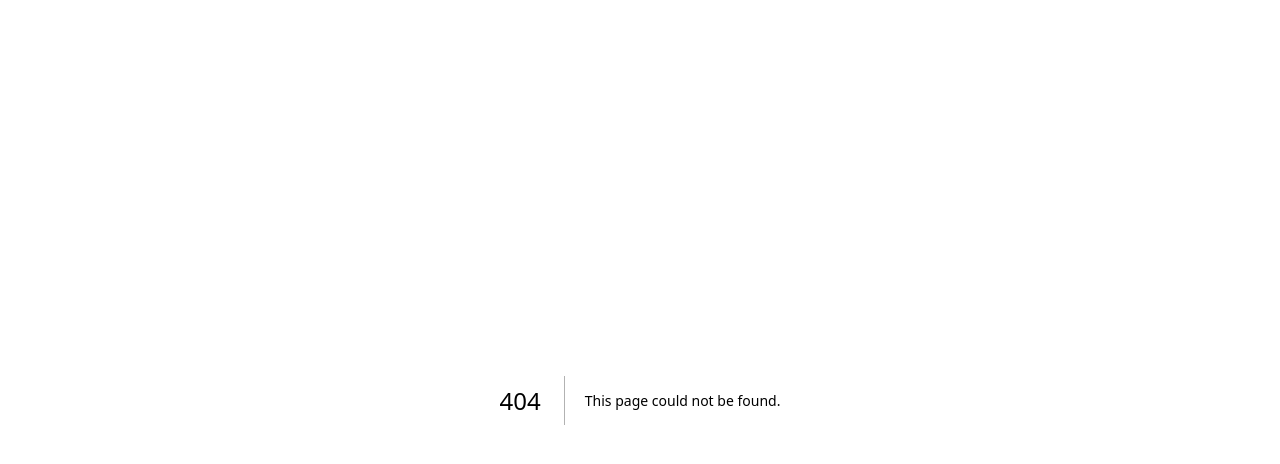
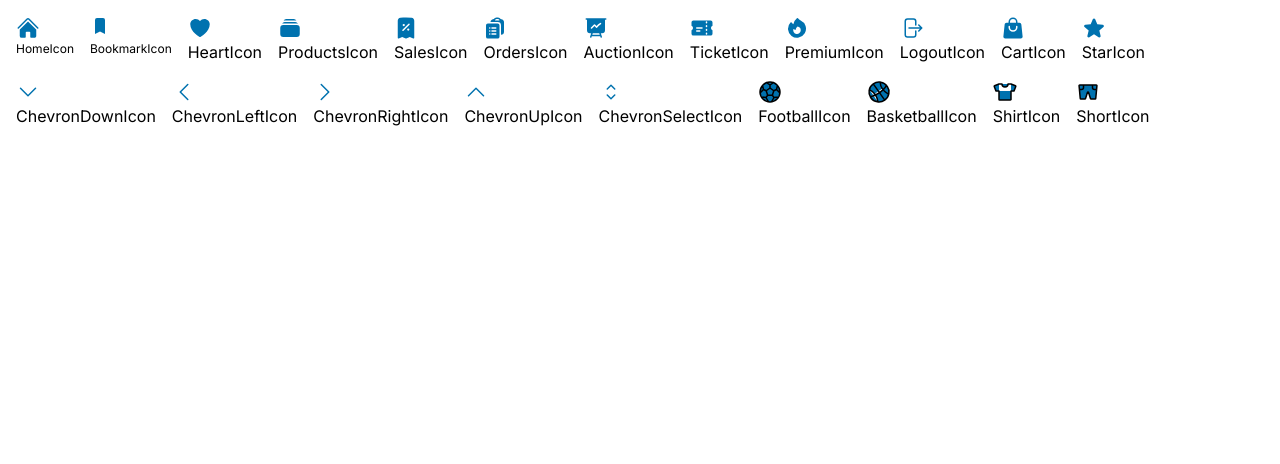
Before and after one commit to KADMCap/ClubSportShop, a Next.js app: page /icons in a window 1280 px wide. Before the commit this address had no page. Shown: the top 464 px of the page. Built offline with nearby package versions, Linux system fonts and the light colour scheme.

Commit message:
add icons page

```diff
--- /dev/null
+++ b/pages/icons.tsx
@@ -0,0 +1,95 @@
+import {
+  HomeIcon,
+  BookmarkIcon,
+  HeartIcon,
+  ProductsIcon,
+  SalesIcon,
+  OrdersIcon,
+  AuctionIcon,
+  TicketIcon,
+  PremiumIcon,
+  LogoutIcon,
+  CartIcon,
+  StarIcon,
+  ChevronDownIcon,
+  ChevronLeftIcon,
+  ChevronRightIcon,
+  ChevronUpIcon,
+  ChevronSelectIcon,
+  FootballIcon,
+  BasketballIcon,
+  ShirtIcon,
+  ShortIcon,
+} from "@/components/Icons";
+
+const IconsPage = () => {
+  return (
+    <div className="flex flex-row flex-wrap w-full h-auto gap-4 p-4 bg-white">
+      <div className="flex flex-col">
+        <HomeIcon /> <div className="text-sm">HomeIcon</div>
+      </div>
+      <div className="flex flex-col">
+        <BookmarkIcon /> <div className="text-sm">BookmarkIcon</div>
+      </div>
+      <div className="flex flex-col">
+        <HeartIcon /> <div>HeartIcon</div>
+      </div>
+      <div className="flex flex-col">
+        <ProductsIcon /> <div>ProductsIcon</div>
+      </div>
+      <div className="flex flex-col">
+        <SalesIcon /> <div>SalesIcon</div>
+      </div>
+      <div className="flex flex-col">
+        <OrdersIcon /> <div>OrdersIcon</div>
+      </div>
+      <div className="flex flex-col">
+        <AuctionIcon /> <div>AuctionIcon</div>
+      </div>
+      <div className="flex flex-col">
+        <TicketIcon /> <div>TicketIcon</div>
+      </div>
+      <div className="flex flex-col">
+        <PremiumIcon /> <div>PremiumIcon</div>
+      </div>
+      <div className="flex flex-col">
+        <LogoutIcon /> <div>LogoutIcon</div>
+      </div>
+      <div className="flex flex-col">
+        <CartIcon /> <div>CartIcon</div>
+      </div>
+      <div className="flex flex-col">
+        <StarIcon /> <div>StarIcon</div>
+      </div>
+      <div className="flex flex-col">
+        <ChevronDownIcon /> <div>ChevronDownIcon</div>
+      </div>
+      <div className="flex flex-col">
+        <ChevronLeftIcon /> <div>ChevronLeftIcon</div>
+      </div>
+      <div className="flex flex-col">
+        <ChevronRightIcon /> <div>ChevronRightIcon</div>
+      </div>
+      <div className="flex flex-col">
+        <ChevronUpIcon /> <div>ChevronUpIcon</div>
+      </div>
+      <div className="flex flex-col">
+        <ChevronSelectIcon /> <div>ChevronSelectIcon</div>
+      </div>
+      <div className="flex flex-col">
+        <FootballIcon /> <div>FootballIcon</div>
+      </div>
+      <div className="flex flex-col">
+        <BasketballIcon /> <div>BasketballIcon</div>
+      </div>
+      <div className="flex flex-col">
+        <ShirtIcon /> <div>ShirtIcon</div>
+      </div>
+      <div className="flex flex-col">
+        <ShortIcon /> <div>ShortIcon</div>
+      </div>
+    </div>
+  );
+};
+
+export default IconsPage;
```
